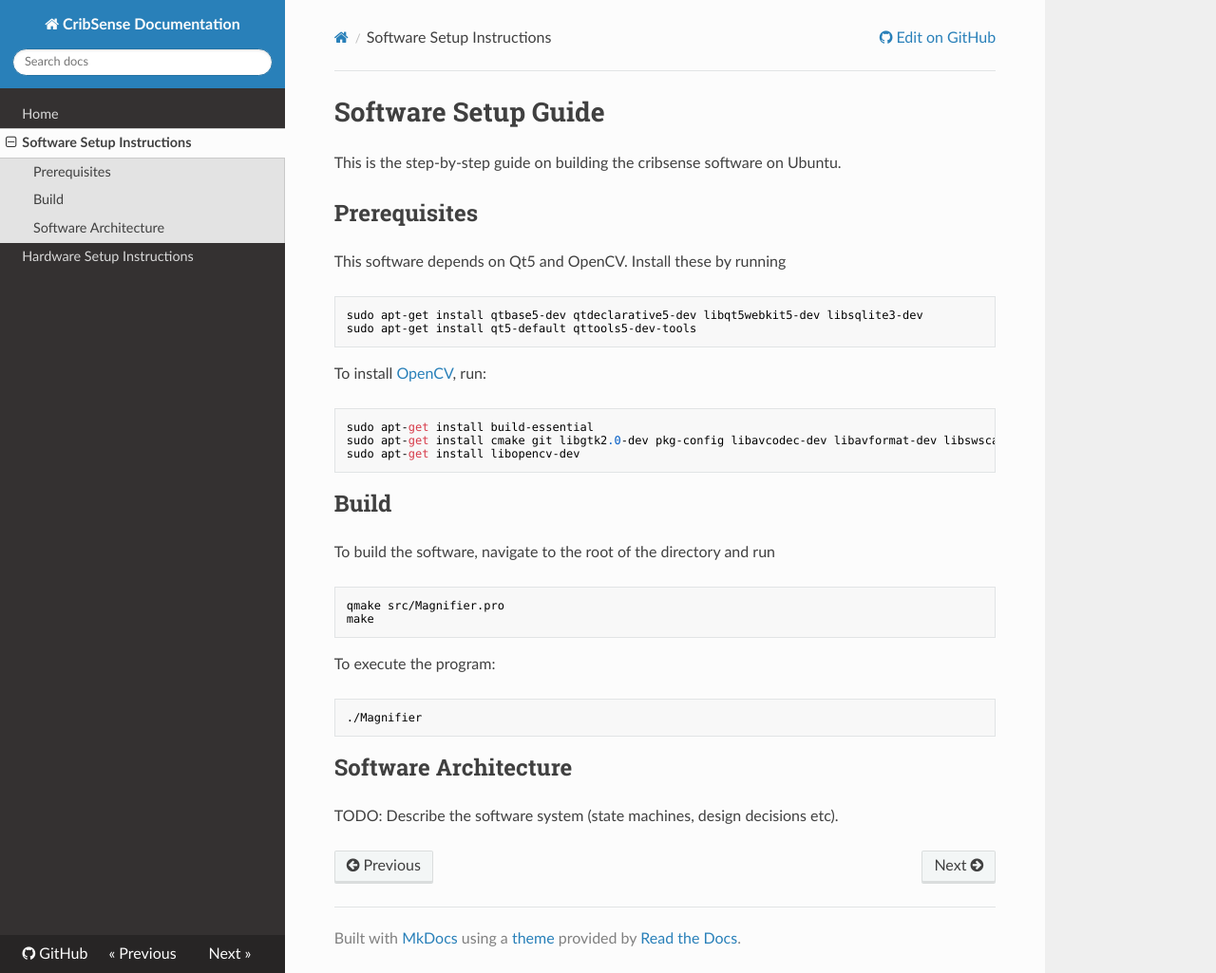
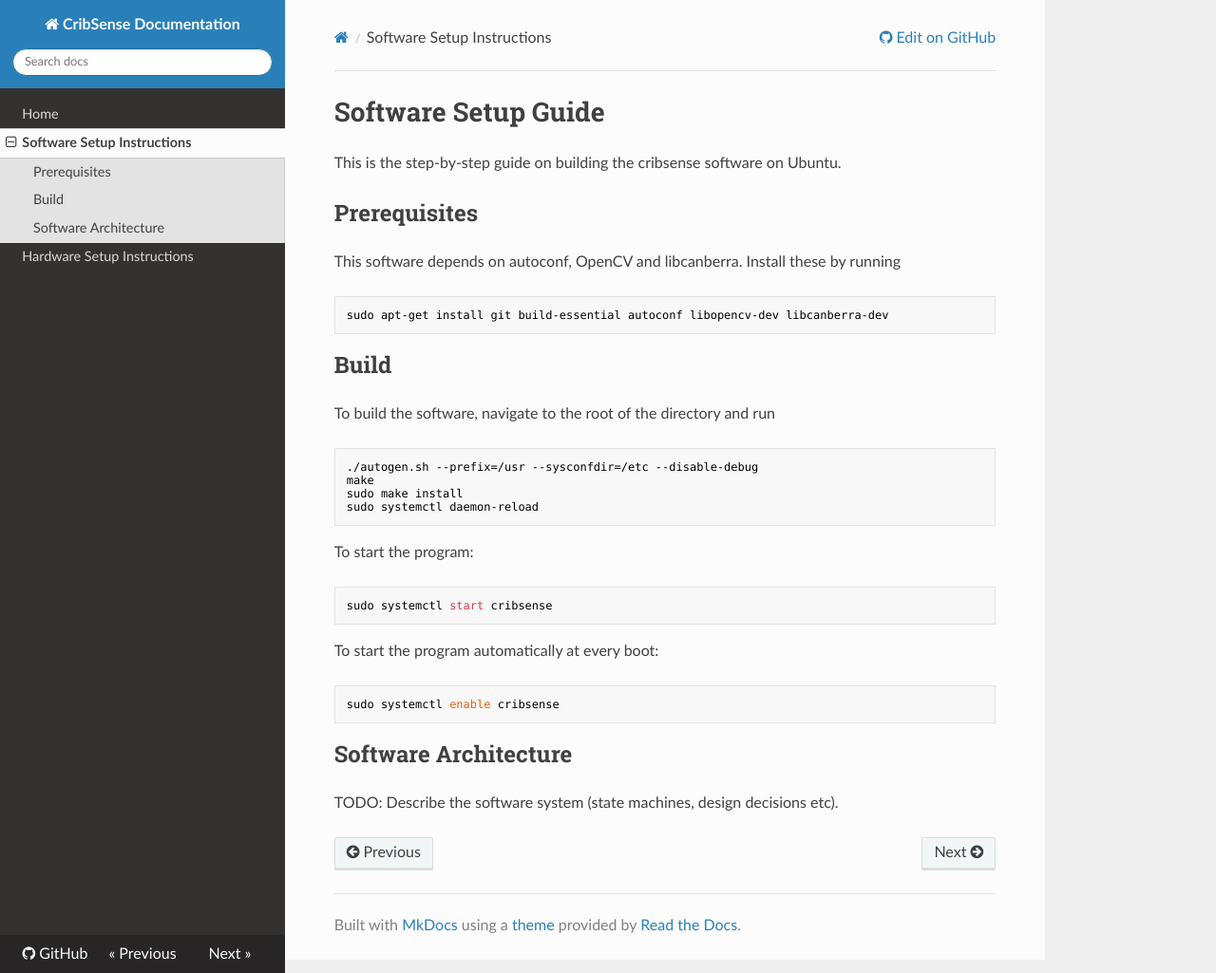
Before and after one commit to lukehsiao/CribSense, an MkDocs documentation site: the page built from docs/setup/sw-setup.md, in a window 1280 px wide and 1025 px high. Shown: the whole window at 95% size. Built offline with MkDocs 1.6.1, drawn with Linux system fonts in a browser that asks for light colours; nearby versions of some CDN libraries; old or Windows-style settings are respelled for this version of MkDocs.

Commit message:
Update build and install instructions

````diff
--- a/docs/setup/sw-setup.md
+++ b/docs/setup/sw-setup.md
@@ -4,31 +4,30 @@ This is the step-by-step guide on building the cribsense software on Ubuntu.
 
 ## Prerequisites
 
-This software depends on Qt5 and OpenCV. Install these by running
+This software depends on autoconf, OpenCV and libcanberra. Install these by running
 
 ```sh
-sudo apt-get install qtbase5-dev qtdeclarative5-dev libqt5webkit5-dev libsqlite3-dev
-sudo apt-get install qt5-default qttools5-dev-tools
+sudo apt-get install git build-essential autoconf libopencv-dev libcanberra-dev
 ```
-
-To install [OpenCV](http://docs.opencv.org/2.4/doc/tutorials/introduction/linux_install/linux_install.html), run:
-
-    sudo apt-get install build-essential
-    sudo apt-get install cmake git libgtk2.0-dev pkg-config libavcodec-dev libavformat-dev libswscale-dev
-    sudo apt-get install libopencv-dev
 
 ## Build
 
 To build the software, navigate to the root of the directory and run
 
 ```sh
-qmake src/Magnifier.pro
+./autogen.sh --prefix=/usr --sysconfdir=/etc --disable-debug
 make
+sudo make install
+sudo systemctl daemon-reload
 ```
 
-To execute the program:
+To start the program:
 
-    ./Magnifier
+    sudo systemctl start cribsense
+
+To start the program automatically at every boot:
+
+    sudo systemctl enable cribsense
 
 ## Software Architecture
 
````
